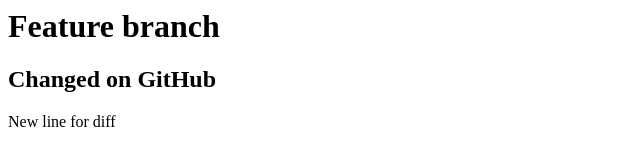
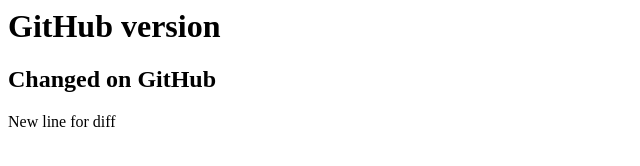
Before and after one commit to M1stret/myproject, a plain HTML site: page index.html in a window 1280 px wide. Shown: the whole page, without its empty margins (0-640 px from the left). Drawn offline with Linux system fonts and the light colour scheme.

Commit message:
index.html
GitHub изменение

```diff
--- a/index.html
+++ b/index.html
@@ -1,3 +1,3 @@
-<h1>Feature branch</h1>
+<h1>GitHub version</h1>
 <h2>Changed on GitHub</h2>
 <p>New line for diff</p>
```
